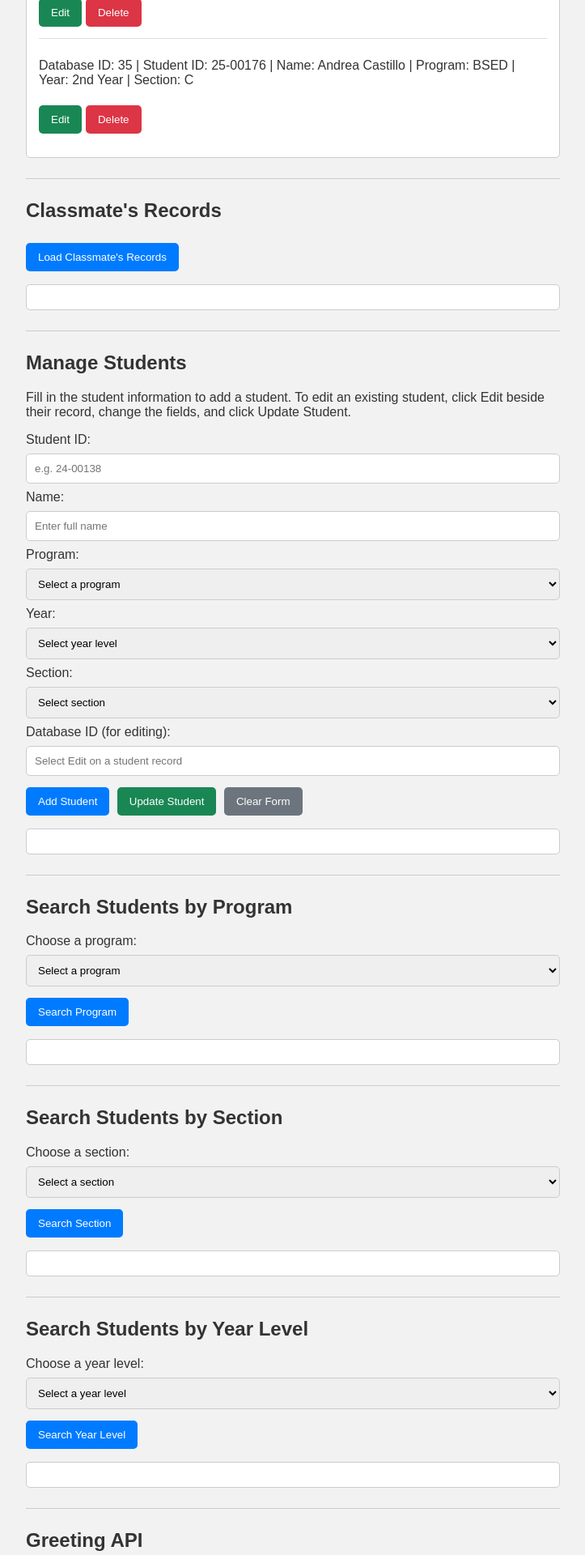
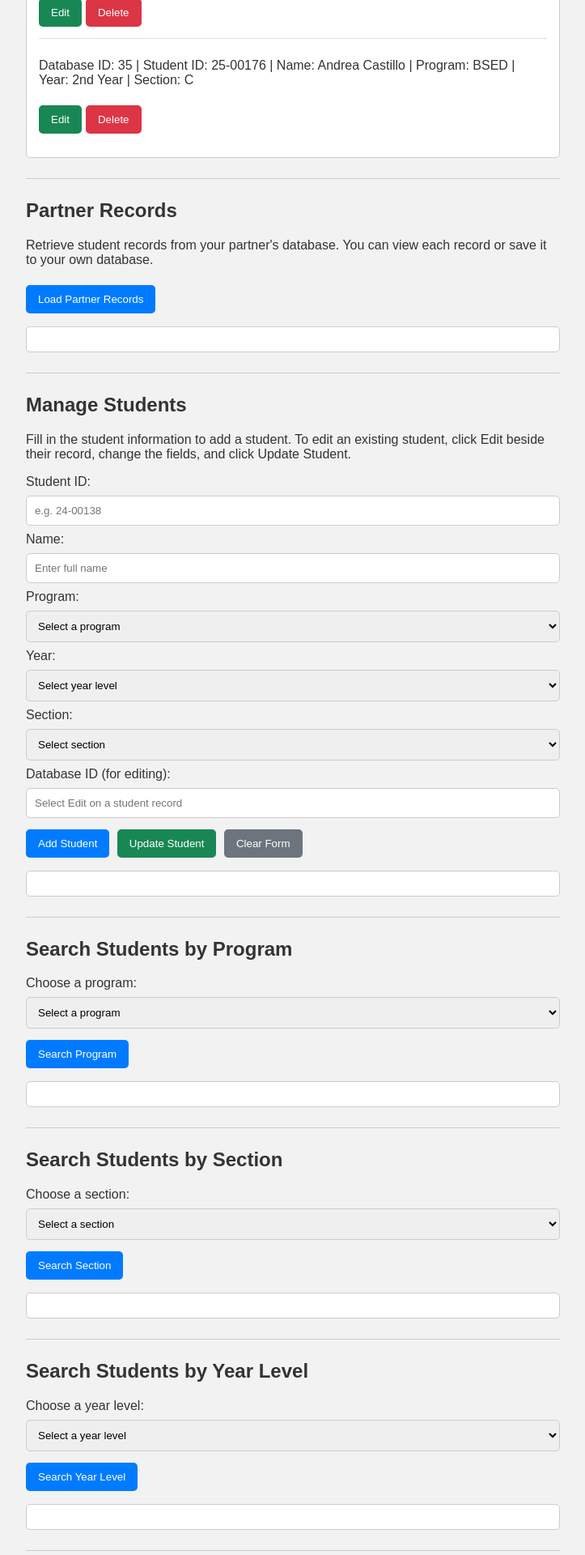
Before and after one commit to magarsojarellkris-byte/Jarellkrismagarso, a Flask app: page / in a window 1280 px wide. Shown: the part 1132-3052 px from the top of the page at 81% size, without its empty margins (278-1001 px from the left). Run offline with Flask 3, Linux system fonts and the light colour scheme; data comes from the database, SQL or seed files in the repository; both versions use the stored data as it was after the commit.

Commit message:
Activity 9

```diff
--- a/app.py
+++ b/app.py
@@ -1,11 +1,11 @@
-
-
 from flask import Flask, jsonify, request, render_template
 from flask_cors import CORS
 import sqlite3
+import requests
 
 app = Flask(__name__)
 CORS(app)
+
 
 def get_db_connection():
     conn = sqlite3.connect('students.db')
@@ -177,6 +177,7 @@ def get_students_by_year():
     finally:
         conn.close()
 
+
 # Add a new student
 @app.route('/api/students', methods=['POST'])
 def add_student():
@@ -215,15 +216,16 @@ def add_student():
         cursor = conn.execute(
             """
             INSERT INTO students
-            (student_id, name, program, year, section)
-            VALUES (?, ?, ?, ?, ?)
+            (student_id, name, program, year, section, source)
+            VALUES (?, ?, ?, ?, ?, ?)
             """,
             (
                 str(data['student_id']).strip(),
                 str(data['name']).strip(),
                 str(data['program']).strip(),
                 year,
-                str(data['section']).strip()
+                str(data['section']).strip(),
+                str(data.get('source', 'External API')).strip()
             )
         )
 
@@ -250,6 +252,7 @@ def add_student():
 
     finally:
         conn.close()
+
 
 # Get a student by ID
 @app.route('/api/students/<int:id>', methods=['GET'])
@@ -394,12 +397,83 @@ def delete_student(id):
 
     finally:
         conn.close()
+
+
+# Get all students through the API
 @app.route('/api/students', methods=['GET'])
 def api_students():
     conn = get_db_connection()
-    rows = conn.execute('SELECT * FROM students').fetchall()
-    conn.close()
-    return jsonify([dict(row) for row in rows])
+
+    try:
+        rows = conn.execute(
+            'SELECT * FROM students'
+        ).fetchall()
+
+        return jsonify([dict(row) for row in rows])
+
+    finally:
+        conn.close()
+
+
+# Retrieve records from Partner Flask API
+@app.route('/partner-records')
+def partner_records():
+
+    # REPLACE THIS WITH YOUR CLASSMATE'S ACTUAL RENDER URL
+    partner_url = "https://janinepagmanoja.onrender.com/api/students"
+
+    try:
+        response = requests.get(partner_url, timeout=15)
+        response.raise_for_status()
+
+        return jsonify(response.json())
+
+    except requests.RequestException:
+        app.logger.exception("Unable to retrieve partner data.")
+
+        return jsonify({
+            "error": "Unable to retrieve partner data"
+        }), 502
+
+    except ValueError:
+        return jsonify({
+            "error": "Partner API returned invalid JSON."
+        }), 502
+
+
+# Import a student from Partner API
+@app.route('/import-student', methods=['POST'])
+def import_student():
+    data = request.get_json()
+
+    conn = get_db_connection()
+
+    try:
+        conn.execute(
+            """
+            INSERT INTO students
+            (student_id, name, program, year, section, source)
+            VALUES (?, ?, ?, ?, ?, ?)
+            """,
+            (
+                data['student_id'],
+                data['name'],
+                data['program'],
+                data['year'],
+                data['section'],
+                'Classmate API'
+            )
+        )
+
+        conn.commit()
+
+        return jsonify({
+            "message": "Remote record saved"
+        }), 201
+
+    finally:
+        conn.close()
+
 
 if __name__ == '__main__':
     app.run(host='0.0.0.0', port=5001, debug=True)
--- a/requirements.txt
+++ b/requirements.txt
@@ -1,3 +1,4 @@
 Flask==3.1.2
 gunicorn==23.0.0
+flask-cors
 requests
--- a/templates/index.html
+++ b/templates/index.html
@@ -1,3 +1,4 @@
+
 <!DOCTYPE html>
 <html lang="en">
 <head>
@@ -37,6 +38,11 @@
             background-color: #0056b3;
         }
 
+        button:disabled {
+            opacity: 0.6;
+            cursor: not-allowed;
+        }
+
         .edit-button {
             background-color: #198754;
         }
@@ -74,7 +80,7 @@
         #sectionResults,
         #yearResults,
         #saveResult,
-        #classmateRecords {
+        #partnerRecords {
             background-color: white;
             padding: 15px;
             margin-top: 10px;
@@ -110,10 +116,19 @@
         .success {
             color: #176b35;
         }
+
+        .partner-details {
+            background-color: #f8f9fa;
+            border: 1px solid #ddd;
+            border-radius: 5px;
+            padding: 12px;
+            margin: 10px 0;
+        }
     </style>
 </head>
 
 <body>
+
     <h1>Student API Interface</h1>
 
     <!-- Single Student -->
@@ -145,15 +160,20 @@
 
     <hr>
 
-    <!-- Classmate's Records -->
+    <!-- Partner Records -->
     <div class="section">
-        <h2>Classmate's Records</h2>
+        <h2>Partner Records</h2>
 
-        <button type="button" onclick="loadClassmateRecords()">
-            Load Classmate's Records
+        <p>
+            Retrieve student records from your partner's database.
+            You can view each record or save it to your own database.
+        </p>
+
+        <button type="button" onclick="loadPartnerRecords()">
+            Load Partner Records
         </button>
 
-        <div id="classmateRecords" aria-live="polite"></div>
+        <div id="partnerRecords" aria-live="polite"></div>
     </div>
 
     <hr>
@@ -169,6 +189,7 @@
         </p>
 
         <form id="studentForm">
+
             <label for="student_id">Student ID:</label>
             <input
                 type="text"
@@ -239,6 +260,7 @@
             >
                 Clear Form
             </button>
+
         </form>
 
         <div id="saveResult" aria-live="polite"></div>
@@ -345,7 +367,9 @@
         <div id="multiplyResult" aria-live="polite"></div>
     </div>
 
+
     <script>
+
         // Common GET API request function
         async function apiRequest(url) {
             const response = await fetch(url);
@@ -364,8 +388,10 @@
             return data;
         }
 
+
         // Common POST, PUT, and DELETE request function
         async function sendStudentRequest(url, method, studentData = null) {
+
             const options = {
                 method: method,
                 headers: {
@@ -395,6 +421,7 @@
             return data;
         }
 
+
         // Display an error message
         function showError(output, error) {
             console.error(error);
@@ -407,8 +434,10 @@
             output.appendChild(message);
         }
 
+
         // Display one student's information
         function displayStudent(student, output) {
+
             const record = document.createElement("div");
 
             const yearLabels = {
@@ -426,10 +455,12 @@
                 ["Name", student.name],
                 ["Program", student.program],
                 ["Year Level", yearLabels[year] ?? year],
-                ["Section", student.section]
+                ["Section", student.section],
+                ["Source", student.source]
             ];
 
             fields.forEach(([label, value]) => {
+
                 if (value === undefined || value === null) {
                     return;
                 }
@@ -447,8 +478,10 @@
             output.appendChild(record);
         }
 
+
         // Display all students with Edit and Delete buttons
         function displayStudents(students, output, emptyMessage) {
+
             output.replaceChildren();
 
             if (!Array.isArray(students)) {
@@ -468,6 +501,7 @@
             };
 
             students.forEach(student => {
+
                 const record = document.createElement("div");
                 record.className = "student-record";
 
@@ -475,6 +509,7 @@
                 const yearText = yearLabels[year] ?? year ?? "N/A";
 
                 const details = document.createElement("p");
+
                 details.textContent =
                     "Database ID: " + (student.id ?? "N/A") +
                     " | Student ID: " + (student.student_id ?? "N/A") +
@@ -489,26 +524,32 @@
                 editButton.type = "button";
                 editButton.className = "edit-button";
                 editButton.textContent = "Edit";
+
                 editButton.addEventListener("click", function() {
                     fillStudentForm(student);
                 });
+
                 record.appendChild(editButton);
 
                 const deleteButton = document.createElement("button");
                 deleteButton.type = "button";
                 deleteButton.className = "delete-button";
                 deleteButton.textContent = "Delete";
+
                 deleteButton.addEventListener("click", function() {
                     deleteStudent(student.id);
                 });
+
                 record.appendChild(deleteButton);
 
                 output.appendChild(record);
             });
         }
 
+
         // Load one student by database ID
         async function loadStudent() {
+
             const id = document.getElementById("studentIdInput").value.trim();
             const output = document.getElementById("result");
 
@@ -520,32 +561,45 @@
             output.textContent = "Loading student...";
 
             try {
+
                 const student = await apiRequest(
                     "/students/" + encodeURIComponent(id)
                 );
 
                 output.replaceChildren();
                 displayStudent(student, output);
+
             } catch (error) {
                 showError(output, error);
             }
         }
 
+
         // Load all students
         async function loadStudents() {
+
             const output = document.getElementById("studentList");
             output.textContent = "Loading students...";
 
             try {
+
                 const students = await apiRequest("/students");
-                displayStudents(students, output, "No student records found.");
+
+                displayStudents(
+                    students,
+                    output,
+                    "No student records found."
+                );
+
             } catch (error) {
                 showError(output, error);
             }
         }
 
+
         // Get and validate student form data
         function getStudentData() {
+
             const studentData = {
                 student_id: document.getElementById("student_id").value.trim(),
                 name: document.getElementById("student_name").value.trim(),
@@ -567,13 +621,16 @@
             return studentData;
         }
 
+
         // ADD student using POST /api/students
         document.getElementById("studentForm").addEventListener("submit", async function(event) {
+
             event.preventDefault();
 
             const output = document.getElementById("saveResult");
 
             try {
+
                 const studentData = getStudentData();
 
                 output.className = "";
@@ -590,26 +647,32 @@
 
                 this.reset();
 
-                // Refresh list after successful addition
                 await loadStudents();
 
             } catch (error) {
+
                 output.className = "error";
                 output.textContent = error.message;
+
             }
         });
 
+
         // Fill form when Edit is clicked
         function fillStudentForm(student) {
+
             document.getElementById("manageDatabaseId").value = student.id ?? "";
             document.getElementById("student_id").value = student.student_id ?? "";
             document.getElementById("student_name").value = student.name ?? "";
             document.getElementById("student_program").value = student.program ?? "";
+
             document.getElementById("student_year").value =
                 student.year ?? student.year_level ?? "";
+
             document.getElementById("student_section").value = student.section ?? "";
 
             const output = document.getElementById("saveResult");
+
             output.className = "";
             output.textContent =
                 "Student loaded into the form. Edit the details, then click Update Student.";
@@ -620,12 +683,15 @@
             });
         }
 
+
         // EDIT student using PUT /api/students/<id>
         async function editStudent() {
+
             const id = document.getElementById("manageDatabaseId").value.trim();
             const output = document.getElementById("saveResult");
 
             try {
+
                 if (!id || !Number.isSafeInteger(Number(id)) || Number(id) < 1) {
                     throw new Error("Click Edit beside a student record first.");
                 }
@@ -644,17 +710,20 @@
                 output.className = "success";
                 output.textContent = data.message || "Student updated successfully!";
 
-                // Refresh list after successful update
                 await loadStudents();
 
             } catch (error) {
+
                 output.className = "error";
                 output.textContent = error.message;
+
             }
         }
 
+
         // DELETE student using DELETE /api/students/<id>
         async function deleteStudent(id) {
+
             const output = document.getElementById("saveResult");
 
             if (!id) {
@@ -668,6 +737,7 @@
             }
 
             try {
+
                 output.className = "";
                 output.textContent = "Deleting student...";
 
@@ -679,26 +749,32 @@
                 output.className = "success";
                 output.textContent = data.message || "Student deleted successfully!";
 
-                // Refresh list after successful deletion
                 await loadStudents();
 
             } catch (error) {
+
                 output.className = "error";
                 output.textContent = error.message;
+
             }
         }
 
+
         // Clear student form
         function clearStudentForm() {
+
             document.getElementById("studentForm").reset();
 
             const output = document.getElementById("saveResult");
+
             output.className = "";
             output.textContent = "";
         }
 
+
         // Search students by program
         async function loadStudentsByProgram() {
+
             const program = document.getElementById("programInput").value;
             const output = document.getElementById("programResults");
 
@@ -710,9 +786,9 @@
             output.textContent = "Loading students...";
 
             try {
-                const params = new URLSearchParams({ program });
+
                 const students = await apiRequest(
-                    "/students/program?" + params.toString()
+                    "/students/program/" + encodeURIComponent(program)
                 );
 
                 displayStudents(
@@ -720,13 +796,16 @@
                     output,
                     "No students found for " + program + "."
                 );
+
             } catch (error) {
                 showError(output, error);
             }
         }
 
+
         // Search students by section
         async function loadStudentsBySection() {
+
             const section = document.getElementById("sectionInput").value;
             const output = document.getElementById("sectionResults");
 
@@ -738,9 +817,9 @@
             output.textContent = "Loading students...";
 
             try {
-                const params = new URLSearchParams({ section });
+
                 const students = await apiRequest(
-                    "/students/section?" + params.toString()
+                    "/students/section/" + encodeURIComponent(section)
                 );
 
                 displayStudents(
@@ -748,13 +827,16 @@
                     output,
                     "No students found in Section " + section + "."
                 );
+
             } catch (error) {
                 showError(output, error);
             }
         }
 
+
         // Search students by year level
         async function loadStudentsByYear() {
+
             const year = document.getElementById("yearInput").value;
             const output = document.getElementById("yearResults");
 
@@ -766,9 +848,9 @@
             output.textContent = "Loading students...";
 
             try {
-                const params = new URLSearchParams({ year });
+
                 const students = await apiRequest(
-                    "/students/year?" + params.toString()
+                    "/students/year/" + encodeURIComponent(year)
                 );
 
                 const labels = {
@@ -782,6 +864,7 @@
 
                 const heading = document.createElement("h3");
                 heading.textContent = "Students - " + labels[year];
+
                 output.appendChild(heading);
 
                 displayStudents(
@@ -789,13 +872,16 @@
                     output,
                     "No students found in " + labels[year] + "."
                 );
+
             } catch (error) {
                 showError(output, error);
             }
         }
 
+
         // Greeting API
         async function sayHello() {
+
             const name = document.getElementById("nameInput").value.trim();
             const output = document.getElementById("greeting");
 
@@ -807,16 +893,24 @@
             output.textContent = "Loading greeting...";
 
             try {
+
                 const params = new URLSearchParams({ name });
-                const data = await apiRequest("/hello?" + params.toString());
+
+                const data = await apiRequest(
+                    "/hello?" + params.toString()
+                );
+
                 output.textContent = data.message;
+
             } catch (error) {
                 showError(output, error);
             }
         }
 
+
         // Multiply API
         async function multiplyNumbers() {
+
             const num1Input = document.getElementById("num1");
             const num2Input = document.getElementById("num2");
             const output = document.getElementById("multiplyResult");
@@ -840,6 +934,7 @@
             output.textContent = "Calculating...";
 
             try {
+
                 const params = new URLSearchParams({
                     num1: String(num1),
                     num2: String(num2)
@@ -856,81 +951,198 @@
                     ["Second Number", data.number2],
                     ["Result", data.result]
                 ].forEach(([label, value]) => {
+
                     const p = document.createElement("p");
                     const b = document.createElement("strong");
 
                     b.textContent = label + ": ";
+
                     p.appendChild(b);
                     p.appendChild(document.createTextNode(String(value)));
 
                     output.appendChild(p);
                 });
+
             } catch (error) {
                 showError(output, error);
             }
         }
 
-        // Classmate's Records API
-        // Replace this URL with your classmate's actual deployed API URL.
-        const classmateAPI = "https://janinepagmanoja.onrender.com/api/students";
 
-        async function loadClassmateRecords() {
-            const output = document.getElementById("classmateRecords");
-            output.textContent = "Loading classmate's records...";
+        // ==========================================
+        // PARTNER RECORDS
+        // ==========================================
+
+        // Retrieve partner records through YOUR Flask application.
+        async function loadPartnerRecords() {
+
+            const output = document.getElementById("partnerRecords");
+
+            output.textContent = "Loading partner records...";
 
             try {
-                const response = await fetch(classmateAPI);
-                let data;
 
-                try {
-                    data = await response.json();
-                } catch {
-                    throw new Error("The classmate API did not return valid JSON.");
-                }
+                // Calls your Flask /partner-records route.
+                const students = await apiRequest("/partner-records");
 
-                if (!response.ok) {
-                    throw new Error(data.error || "Failed to retrieve classmate's records.");
-                }
-
-                console.log(data);
                 output.replaceChildren();
 
-                if (!Array.isArray(data) || data.length === 0) {
-                    output.textContent = "No classmate records found.";
+                if (!Array.isArray(students) || students.length === 0) {
+                    output.textContent = "No partner records found.";
                     return;
                 }
 
-                data.forEach(student => {
+                students.forEach(student => {
+
                     const record = document.createElement("div");
                     record.className = "student-record";
 
                     const details = document.createElement("p");
+
                     details.textContent =
-                        "Database ID: " + (student.id ?? "N/A") +
-                        " | Student ID: " + (student.student_id ?? "N/A") +
+                        "Student ID: " + (student.student_id ?? "N/A") +
                         " | Name: " + (student.name ?? "N/A") +
                         " | Program: " + (student.program ?? "N/A") +
                         " | Year: " + (student.year ?? student.year_level ?? "N/A") +
                         " | Section: " + (student.section ?? "N/A");
 
                     record.appendChild(details);
+
+
+                    // VIEW BUTTON
+                    const viewButton = document.createElement("button");
+
+                    viewButton.type = "button";
+                    viewButton.textContent = "View";
+
+                    const detailBox = document.createElement("div");
+                    detailBox.className = "partner-details";
+                    detailBox.hidden = true;
+
+                    viewButton.addEventListener("click", function() {
+
+                        if (detailBox.hidden) {
+
+                            detailBox.replaceChildren();
+                            displayStudent(student, detailBox);
+
+                            detailBox.hidden = false;
+                            viewButton.textContent = "Hide Details";
+
+                        } else {
+
+                            detailBox.hidden = true;
+                            viewButton.textContent = "View";
+
+                        }
+                    });
+
+                    record.appendChild(viewButton);
+                    record.appendChild(detailBox);
+
+
+                    // SAVE TO MY DATABASE BUTTON
+                    const saveButton = document.createElement("button");
+
+                    saveButton.type = "button";
+                    saveButton.className = "edit-button";
+                    saveButton.textContent = "Save to My Database";
+
+                    const saveStatus = document.createElement("p");
+
+                    saveButton.addEventListener("click", function() {
+
+                        savePartnerRecord(
+                            student,
+                            saveButton,
+                            saveStatus
+                        );
+
+                    });
+
+                    record.appendChild(saveButton);
+                    record.appendChild(saveStatus);
+
                     output.appendChild(record);
+
                 });
+
             } catch (error) {
-                console.error("Unable to load classmate records:", error);
-                output.replaceChildren();
 
-                const message = document.createElement("p");
-                message.className = "error";
-                message.textContent =
-                    "Unable to load classmate's records. Check the API URL and CORS settings. " +
-                    (error.message || "");
-                output.appendChild(message);
+                showError(output, error);
+
             }
         }
 
+
+        // Save partner student to YOUR database
+        async function savePartnerRecord(student, button, statusOutput) {
+
+            const studentData = {
+                student_id: String(student.student_id ?? "").trim(),
+                name: String(student.name ?? "").trim(),
+                program: String(student.program ?? "").trim(),
+                year: Number(student.year ?? student.year_level),
+                section: String(student.section ?? "").trim()
+            };
+
+            // Validate partner student information
+            if (
+                !studentData.student_id ||
+                !studentData.name ||
+                !studentData.program ||
+                !studentData.section ||
+                ![1, 2, 3, 4].includes(studentData.year)
+            ) {
+
+                statusOutput.className = "error";
+
+                statusOutput.textContent =
+                    "Invalid partner record. Some required information is missing.";
+
+                return;
+            }
+
+            button.disabled = true;
+
+            statusOutput.className = "";
+            statusOutput.textContent = "Saving student to your database...";
+
+            try {
+
+                // Send partner record to your Flask POST API.
+                const result = await sendStudentRequest(
+                    "/api/students",
+                    "POST",
+                    studentData
+                );
+
+                statusOutput.className = "success";
+
+                statusOutput.textContent =
+                    (result.message || "Student saved successfully!") +
+                    " New Database ID: " + result.id;
+
+                button.textContent = "Saved";
+
+                // Refresh your local student database list.
+                await loadStudents();
+
+            } catch (error) {
+
+                statusOutput.className = "error";
+                statusOutput.textContent = error.message;
+
+                button.disabled = false;
+
+            }
+        }
+
+
         // Automatically load students when the page opens
         document.addEventListener("DOMContentLoaded", loadStudents);
+
     </script>
+
 </body>
 </html>
```
Also changed, not shown: init_db.py (+23 -10 lines), students.db.
